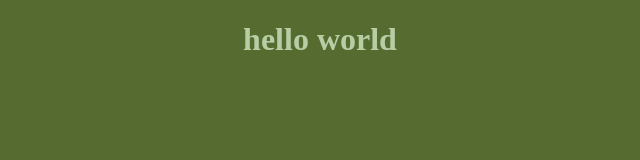
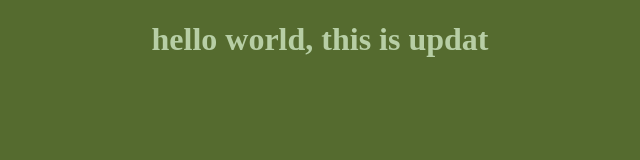
Before and after one commit to riham-dev/myFirstGit, a plain HTML site: page index.html in a window 1280 px wide. Shown: the whole page, without its empty margins (320-960 px from the left). Drawn offline with Linux system fonts and the light colour scheme.

Commit message:
modification in index file

```diff
--- a/index.html
+++ b/index.html
@@ -7,7 +7,7 @@
     <title>Document</title>
 </head>
 <body>
-    <h1>hello world</h1>
+    <h1>hello world, this is updat</h1>
     <script src="app.js"></script>
 </body>
 </html>
```
